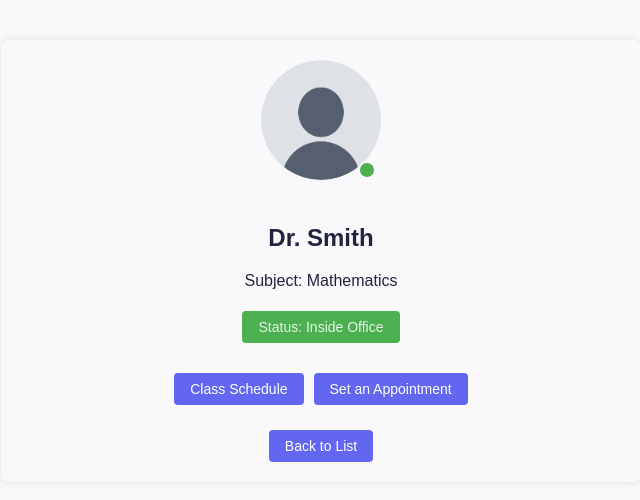
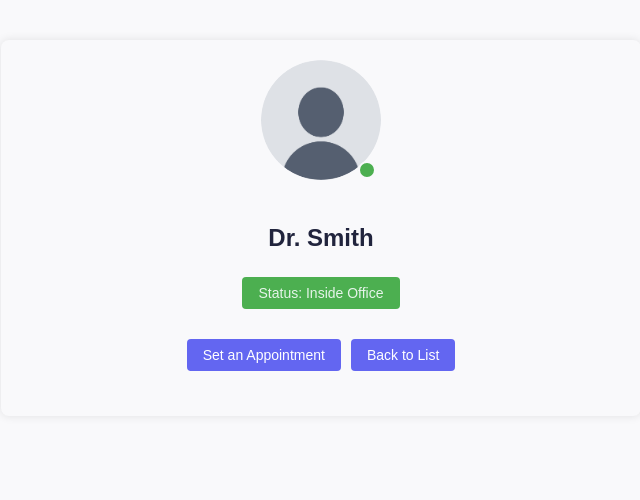
Before and after one commit to ECEMonitoringSystem/ecemonitoringsystem, a React (Create React App) app: page /instructor/1 in a window 1280 px wide. Shown: the top 500 px of the page, without its empty margins (319-959 px from the left). Built offline with nearby package versions, Linux system fonts and the light colour scheme.

Commit message:
Remove the Subject and Class Schedule

```diff
--- a/src/CSS/InstructorsProfile.css
+++ b/src/CSS/InstructorsProfile.css
@@ -189,25 +189,6 @@
   background-color: #ffc107;
 }
 
-.back-button {
-  padding: 8px 16px;
-  font-size: 14px;
-  background-color: var(--button-bg);
-  border: none;
-  color: white;
-  border-radius: 4px;
-  cursor: pointer;
-  transition: background-color 0.3s ease;
-  margin-top: 20px;
-  display: block;
-  margin-left: auto;
-  margin-right: auto;
-}
-
-.back-button:hover {
-  background-color: var(--button-hover-bg);
-}
-
 /* Modal Styles */
 .modal-overlay {
   position: fixed;
--- a/src/Pages/InstructorsList.js
+++ b/src/Pages/InstructorsList.js
@@ -13,9 +13,9 @@ function InstructorsList() {
   const studentEmail = location.state?.studentEmail || '';
 
   const instructors = [
-    { id: 1, name: 'Dr. Smith', subject: 'Mathematics', isInsideOffice: true, isInClass: false },
-    { id: 2, name: 'Prof. Lee', subject: 'Physics', isInsideOffice: false, isInClass: false },
-    { id: 3, name: 'Dr. Garcia', subject: 'Computer Science', isInsideOffice: true, isInClass: true }
+    { id: 1, name: 'Dr. Smith', isInsideOffice: true, isInClass: false },
+    { id: 2, name: 'Prof. Lee', isInsideOffice: false, isInClass: false },
+    { id: 3, name: 'Dr. Garcia', isInsideOffice: true, isInClass: true }
   ];
 
   const handleProfileClick = (instructor) => {
@@ -62,7 +62,7 @@ function InstructorsList() {
                 ></span>
               </div>
               <div className="instructor-info">
-                <strong>{instructor.name}</strong> - {instructor.subject}
+                <strong>{instructor.name}</strong>
               </div>
             </button>
           </li>
--- a/src/Pages/InstructorsProfile.js
+++ b/src/Pages/InstructorsProfile.js
@@ -4,57 +4,14 @@ import '../CSS/InstructorsProfile.css';
 import profileImg from '../Images/profile.png';
 
 const instructors = [
-  { id: 1, name: 'Dr. Smith', subject: 'Mathematics', isInsideOffice: true, isInClass: false },
-  { id: 2, name: 'Prof. Lee', subject: 'Physics', isInsideOffice: false, isInClass: false },
-  { id: 3, name: 'Dr. Garcia', subject: 'Computer Science', isInsideOffice: true, isInClass: true }
+  { id: 1, name: 'Dr. Smith', isInsideOffice: true, isInClass: false },
+  { id: 2, name: 'Prof. Lee', isInsideOffice: false, isInClass: false },
+  { id: 3, name: 'Dr. Garcia', isInsideOffice: true, isInClass: true }
 ];
 
-const timetable = {
-  days: ['Monday', 'Tuesday', 'Wednesday', 'Thursday', 'Friday', 'Saturday'],
-  classes: [
-    {
-      day: 'Monday',
-      subject: 'Math',
-      startTime: '9:15 AM',
-      endTime: '11:30 AM',
-      color: '#4CAF50',
-    },
-    {
-      day: 'Monday',
-      subject: 'English',
-      startTime: '11:30 AM',
-      endTime: '1:30 PM',
-      color: '#a8a432',
-    },
-    {
-      day: 'Tuesday',
-      subject: 'Physics',
-      startTime: '10:00 AM',
-      endTime: '11:00 AM',
-      color: '#2196F3',
-    },
-    {
-      day: 'Wednesday',
-      subject: 'Computer Science',
-      startTime: '11:00 AM',
-      endTime: '12:00 PM',
-      color: '#FFC107',
-    }
-  ]
-};
 
-const timeSlots = [
-  '7:00 AM', '8:00 AM', '9:00 AM', '10:00 AM', '11:00 AM', '12:00 PM', '1:00 PM', '2:00 PM',
-  '3:00 PM', '4:00 PM', '5:00 PM', '6:00 PM', '7:00 PM', '8:00 PM', '9:00 PM', '10:00 PM'
-];
 
-function parseTimeToMinutes(timeStr) {
-  const [time, modifier] = timeStr.split(' ');
-  let [hours, minutes] = time.split(':').map(Number);
-  if (modifier === 'PM' && hours !== 12) hours += 12;
-  if (modifier === 'AM' && hours === 12) hours = 0;
-  return hours * 60 + (minutes || 0);
-}
+
 
 function InstructorsProfile() {
   const { id } = useParams();
@@ -63,7 +20,6 @@ function InstructorsProfile() {
 
   const { studentName, studentEmail } = location.state || {};
 
-  const [isScheduleModalOpen, setIsScheduleModalOpen] = useState(false);
   const [isAppointmentModalOpen, setIsAppointmentModalOpen] = useState(false);
   const [appointmentForm, setAppointmentForm] = useState({ concerns: '', schedule: '' });
 
@@ -98,117 +54,15 @@ function InstructorsProfile() {
         />
       </div>
       <h2>{instructor.name}</h2>
-      <p>Subject: {instructor.subject}</p>
       <div className={`status ${instructor.isInClass ? 'status-in-class' : instructor.isInsideOffice ? 'status-inside' : 'status-outside'}`}>
         Status: {instructor.isInClass ? 'In Class' : instructor.isInsideOffice ? 'Inside Office' : 'Outside Office'}
       </div>
 
       <div className="instructors-profile-buttons">
-        <button onClick={() => setIsScheduleModalOpen(true)} className="profile-button">Class Schedule</button>
         <button onClick={() => setIsAppointmentModalOpen(true)} className="profile-button">Set an Appointment</button>
+        <button onClick={() => navigate(-1)} className="profile-button">Back to List</button>
       </div>
-      <button onClick={() => navigate(-1)} className="back-button">Back to List</button>
 
-      {isScheduleModalOpen && (
-        <div className="modal-overlay">
-          <div className="modal-content">
-            <h3>Class Schedule</h3>
-            <div className="timetable-container">
-              <table className="timetable">
-                <thead>
-                  <tr>
-                    <th>Time / Day</th>
-                    {timetable.days.map(day => <th key={day}>{day}</th>)}
-                  </tr>
-                </thead>
-                <tbody>
-                  {timeSlots.map(timeSlot => {
-                    const slotStartMinutes = parseTimeToMinutes(timeSlot);
-                    const slotEndMinutes = slotStartMinutes + 60;
-
-                    return (
-                      <tr key={timeSlot}>
-                        <td>{timeSlot}</td>
-                        {timetable.days.map(day => {
-                          const overlappingClasses = timetable.classes.filter(cls => {
-                            const classStart = parseTimeToMinutes(cls.startTime);
-                            const classEnd = parseTimeToMinutes(cls.endTime);
-                            return slotStartMinutes < classEnd && slotEndMinutes > classStart && cls.day === day;
-                          }).sort((a, b) => parseTimeToMinutes(a.startTime) - parseTimeToMinutes(b.startTime));
-
-                          if (overlappingClasses.length === 0) {
-                            return <td key={`${day}-${timeSlot}`}></td>;
-                          }
-
-                          let gradientParts = [];
-                          let lastGradientStop = 0;
-                          let contentToDisplay = '';
-                          let classColor = 'transparent';
-
-                          overlappingClasses.forEach((cls, index) => {
-                            const classStart = parseTimeToMinutes(cls.startTime);
-                            const classEnd = parseTimeToMinutes(cls.endTime);
-                            const segmentStart = Math.max(slotStartMinutes, classStart);
-                            const segmentEnd = Math.min(slotEndMinutes, classEnd);
-                            const startPercent = ((segmentStart - slotStartMinutes) / 60) * 100;
-                            const endPercent = ((segmentEnd - slotStartMinutes) / 60) * 100;
-
-                            if (startPercent > lastGradientStop) {
-                              gradientParts.push(`transparent ${lastGradientStop}%`);
-                              gradientParts.push(`transparent ${startPercent}%`);
-                            }
-
-                            gradientParts.push(`${cls.color} ${startPercent}%`);
-                            gradientParts.push(`${cls.color} ${endPercent}%`);
-                            lastGradientStop = endPercent;
-
-                            const allClassSlots = timeSlots.filter(t => {
-                              const tStart = parseTimeToMinutes(t);
-                              return tStart < classEnd && (tStart + 60) > classStart;
-                            });
-                            const middleIndex = Math.floor(allClassSlots.length / 2);
-                            const middleSlot = allClassSlots[middleIndex];
-
-                            if (timeSlot === middleSlot) {
-                              contentToDisplay = `${cls.subject} (${cls.startTime} - ${cls.endTime})`;
-                              classColor = cls.color;
-                            }
-                          });
-
-                          if (lastGradientStop < 100) {
-                            gradientParts.push(`transparent ${lastGradientStop}%`);
-                            gradientParts.push(`transparent 100%`);
-                          }
-
-                          const backgroundStyle = {
-                            background: `linear-gradient(to bottom, ${gradientParts.join(', ')})`,
-                            color: contentToDisplay ? '#fff' : 'transparent',
-                            fontWeight: 'bold',
-                            textAlign: 'center',
-                            verticalAlign: 'middle',
-                            padding: '8px',
-                            whiteSpace: 'normal',
-                            borderRadius: 0,
-                            boxShadow: 'none',
-                            border: 'none',
-                          };
-
-                          return (
-                            <td key={`${day}-${timeSlot}`} style={backgroundStyle}>
-                              {contentToDisplay}
-                            </td>
-                          );
-                        })}
-                      </tr>
-                    );
-                  })}
-                </tbody>
-              </table>
-            </div>
-            <button onClick={() => setIsScheduleModalOpen(false)} className="modal-close-button profile-button">Close</button>
-          </div>
-        </div>
-      )}
 
       {isAppointmentModalOpen && (
         <div className="modal-overlay">
```
